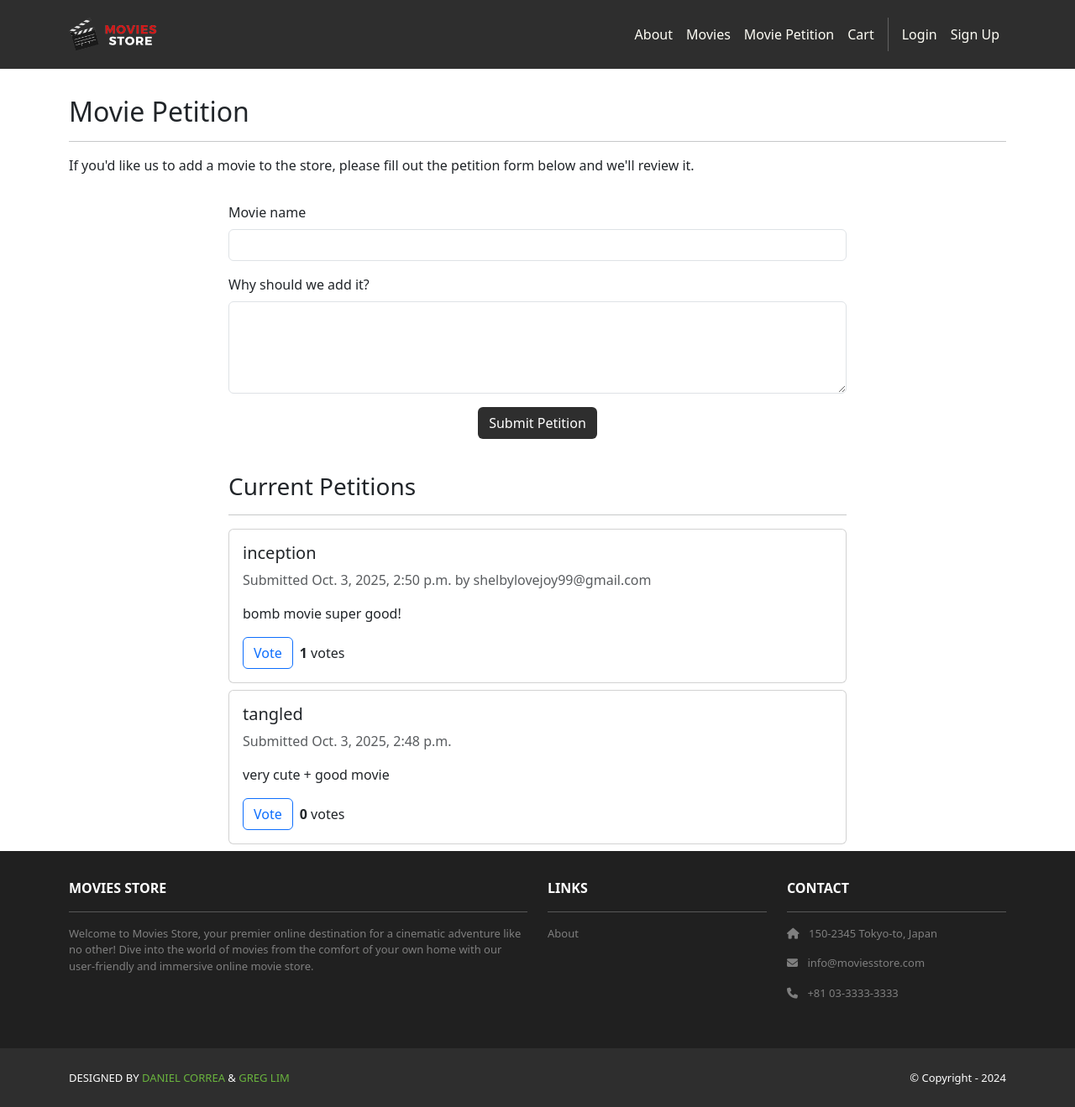
After one commit to shelbylovejoy/django_project, a Django app: page /petition in a window 1280 px wide. The commit adds this page. Shown: the whole page at 84% size. Run offline with Django 5.2, Linux system fonts and the light colour scheme; data comes from the database, SQL or seed files in the repository; both versions use the stored data as it was after the commit; some libraries are stand-ins or nearby versions.

Commit message:
remediation files

```diff
--- /dev/null
+++ b/home/admin.py
@@ -0,0 +1,4 @@
+from django.contrib import admin
+from .models import Petition
+
+admin.site.register(Petition)
--- /dev/null
+++ b/home/models.py
@@ -0,0 +1,16 @@
+from django.db import models
+from django.contrib.auth.models import User
+
+class Petition(models.Model):
+    id = models.AutoField(primary_key=True)
+    movie_name = models.CharField(max_length=255)
+    reason = models.TextField(blank=True)
+    created_at = models.DateTimeField(auto_now_add=True)
+    created_by = models.ForeignKey(User, null=True, blank=True, on_delete=models.SET_NULL)
+    voters = models.ManyToManyField(User, related_name='petition_votes', blank=True)
+
+    def votes_count(self):
+        return self.voters.count()
+
+    def __str__(self):
+        return f"Petition: {self.movie_name} ({self.votes_count()} votes)"
--- /dev/null
+++ b/home/templates/home/petition.html
@@ -0,0 +1,66 @@
+{% extends 'base.html' %}
+{% block content %}
+<div class="p-3">
+  <div class="container">
+    <div class="row mt-3">
+      <div class="col mx-auto mb-3">
+        <h2>Movie Petition</h2>
+        <hr />
+        <p>If you'd like us to add a movie to the store, please fill out the petition form below and we'll review it.</p>
+      </div>
+    </div>
+
+    <div class="row justify-content-center">
+      <div class="col-md-8">
+        <form method="post" action="#">
+          {% csrf_token %}
+          <div class="mb-3">
+            <label for="movie_name" class="form-label">Movie name</label>
+            <input type="text" class="form-control" id="movie_name" name="movie_name" required />
+          </div>
+          <div class="mb-3">
+            <label for="reason" class="form-label">Why should we add it?</label>
+            <textarea class="form-control" id="reason" name="reason" rows="4"></textarea>
+          </div>
+          <div class="text-center">
+            <button type="submit" class="btn bg-dark text-white">Submit Petition</button>
+          </div>
+        </form>
+      </div>
+    </div>
+  </div>
+</div>
+    <div class="container mt-4">
+      <div class="row">
+        <div class="col-md-8 mx-auto">
+          <h3>Current Petitions</h3>
+          <hr />
+          {% for p in template_data.petitions %}
+          <div class="card mb-2">
+            <div class="card-body">
+              <h5>{{ p.movie_name }}</h5>
+              <p class="text-muted">Submitted {{ p.created_at }}{% if p.created_by %} by {{ p.created_by.username }}{% endif %}</p>
+              <p>{{ p.reason }}</p>
+              <div class="d-flex align-items-center">
+                <form method="post" action="{% url 'home.petition' %}">
+                  {% csrf_token %}
+                  <input type="hidden" name="action" value="vote" />
+                  <input type="hidden" name="petition_id" value="{{ p.id }}" />
+                  {% if user.is_authenticated and user in p.voters.all %}
+                  <button class="btn btn-outline-danger me-2" type="submit">Unvote</button>
+                  {% else %}
+                  <button class="btn btn-outline-primary me-2" type="submit">Vote</button>
+                  {% endif %}
+                </form>
+                <div><strong>{{ p.votes_count }}</strong> votes</div>
+              </div>
+            </div>
+          </div>
+          {% empty %}
+          <p>No petitions yet — be the first to submit one!</p>
+          {% endfor %}
+        </div>
+      </div>
+    </div>
+
+{% endblock content %}
--- a/home/urls.py
+++ b/home/urls.py
@@ -4,4 +4,5 @@ from . import views
 urlpatterns = [
     path('', views.index, name='home.index'),
     path('about', views.about, name='home.about'),
+    path('petition', views.petition, name='home.petition'),
 ]
--- a/home/views.py
+++ b/home/views.py
@@ -1,4 +1,6 @@
-from django.shortcuts import render
+from django.shortcuts import render, redirect, get_object_or_404
+from django.contrib.auth.decorators import login_required
+from .models import Petition
 
 def index(request):
     template_data = {}
@@ -9,3 +11,29 @@ def about(request):
     template_data = {}
     template_data['title'] = 'About'
     return render(request, 'home/about.html', {'template_data': template_data})
+
+def petition(request):
+    # create a new petition (any user can submit)
+    if request.method == 'POST' and request.POST.get('movie_name'):
+        movie_name = request.POST.get('movie_name')
+        reason = request.POST.get('reason', '')
+        p = Petition.objects.create(movie_name=movie_name, reason=reason, created_by=request.user if request.user.is_authenticated else None)
+        return redirect('home.petition')
+
+    # handle voting/unvoting via POST action
+    if request.method == 'POST' and request.POST.get('action') == 'vote':
+        # must be logged in to vote
+        if not request.user.is_authenticated:
+            return redirect('accounts.login')
+        petition_id = request.POST.get('petition_id')
+        petition_obj = get_object_or_404(Petition, id=petition_id)
+        # toggle vote
+        if request.user in petition_obj.voters.all():
+            petition_obj.voters.remove(request.user)
+        else:
+            petition_obj.voters.add(request.user)
+        return redirect('home.petition')
+
+    petitions = Petition.objects.all().order_by('-created_at')
+    template_data = {'title': 'Movie Petition', 'petitions': petitions}
+    return render(request, 'home/petition.html', {'template_data': template_data})
--- a/moviesstore/templates/base.html
+++ b/moviesstore/templates/base.html
@@ -26,6 +26,7 @@
           <div class="navbar-nav ms-auto navbar-ml">
             <a class="nav-link" href="{% url 'home.about' %}">About</a>
             <a class="nav-link" href="{% url 'movies.index' %}">Movies</a>
+            <a class="nav-link" href="{% url 'home.petition' %}">Movie Petition</a>
             <a class="nav-link" href="{% url 'cart.index' %}">Cart</a>
             <div class="vr bg-white mx-2 d-none d-lg-block"></div>
             {% if user.is_authenticated %}
```
Also changed, not shown: db.sqlite3, home/migrations/0001_initial.py (added), home/migrations/__init__.py (added).
